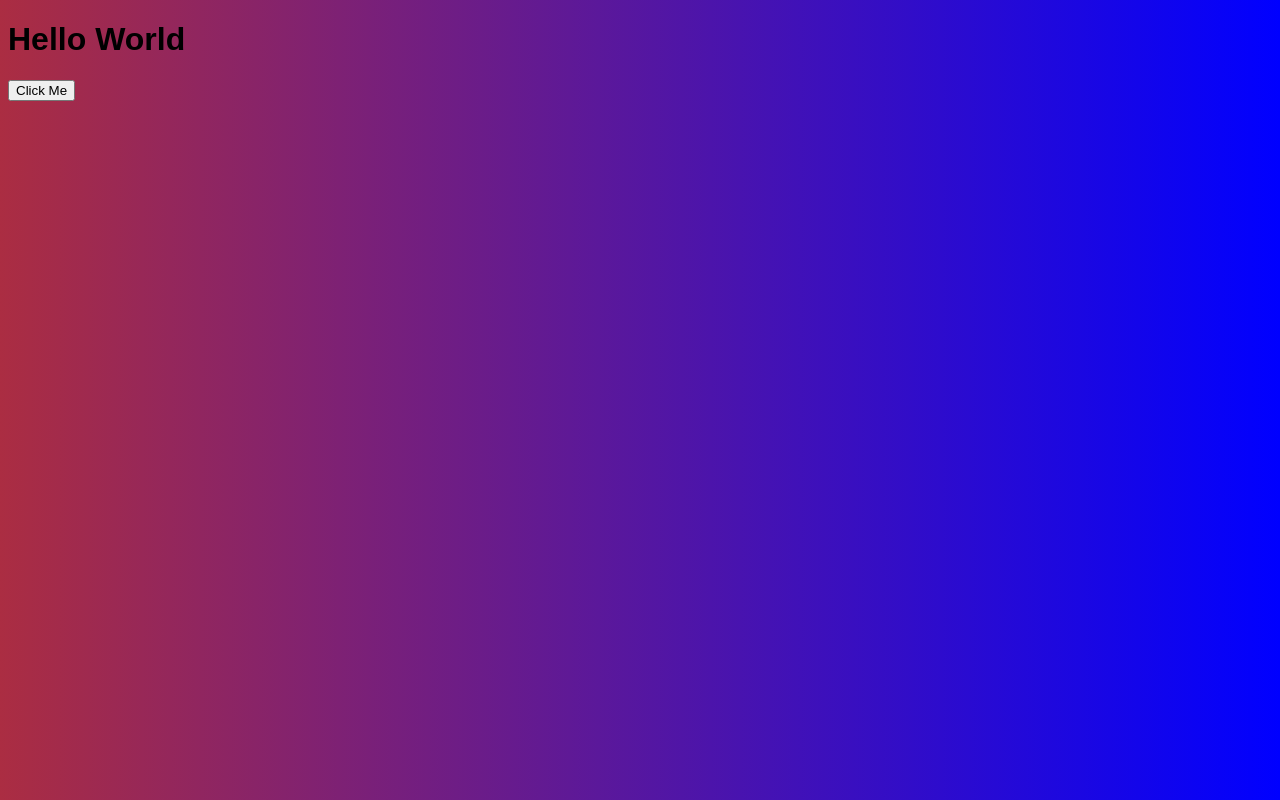
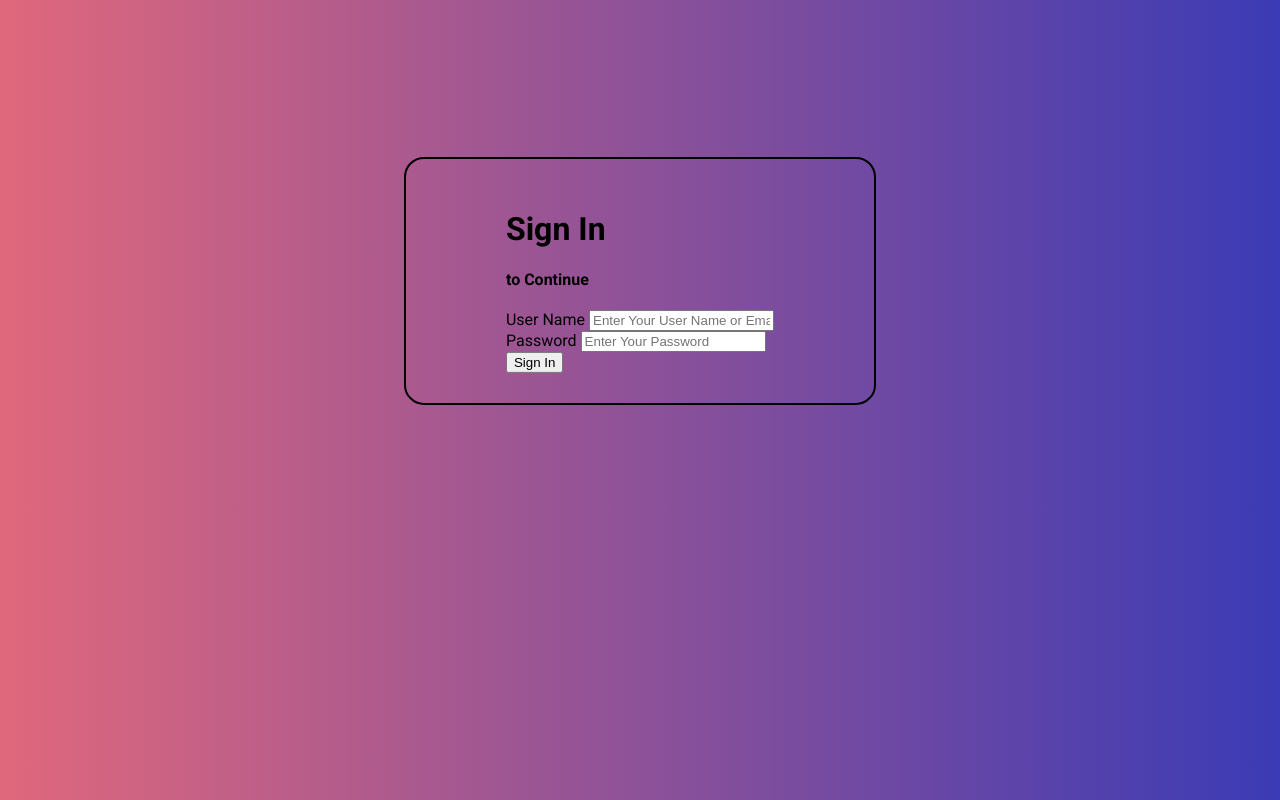
Before and after one commit to deep-thinks-tech/deepexperiments, a website: page LoginPage/login.html in a window 1280 px wide. Drawn offline with Linux system fonts and the light colour scheme.

Commit message:
Updates of 14-10-22

```diff
--- a/LoginPage/css/login.css
+++ b/LoginPage/css/login.css
@@ -1,11 +1,25 @@
 html{
     width: 100%;
-    height: 100%
+    height: 100%;
 }
 
 body{
-    background: linear-gradient(to right, rgb(171, 45, 66), blue);
+    background: linear-gradient(to right, rgb(224, 104, 124), rgb(59, 59, 181));
     background-repeat: no-repeat;
     background-size: cover;
-    font-family:Arial, Helvetica, sans-serif;
+    font-family:Roboto;
 }
+
+.container{
+    height:auto;
+    width:100%;
+   display: flex;
+   justify-content: center;
+}
+#textcontainer{
+    position: relative;
+    transform: translateY(60%);
+    border: solid 2px black;
+    border-radius: 20px;
+    padding:30px 100px;
+}
--- a/LoginPage/login.html
+++ b/LoginPage/login.html
@@ -3,12 +3,24 @@
     <head>
         <title>Simple Login</title>
         <meta name = "viewport" content = "width = device-width initial-scale = 1.0"/>
+        <link href="https://fonts.googleapis.com/css?family=Roboto:100,100italic,300,300italic,regular,italic,500,500italic,700,700italic,900,900italic" rel="stylesheet" />
         <link rel = "stylesheet" type = "text/css" href = "./css/login.css"/>
     </head>
     <body>
-        <div id = "main">
-            <h1>Hello World</h1>
-            <button id = "btn" onclick="clickHandle()">Click Me</button>
+        <div class = "container">
+            <!-- textcontainer div is required to allow container div to center align without messing the content below -->
+            <div id = "textcontainer">
+                <h1>Sign In</h1>
+                <h4>to Continue</h4>
+                <div id = "signinbox">
+                    <label for = "un">User Name</label>
+                    <input type = "text" id = "un" name = "username" placeholder = "Enter Your User Name or Email">
+                    <br>
+                    <label for = "pw">Password</label>
+                    <input type = "text" id = "pw" name = "password" placeholder = "Enter Your Password">
+                </div>
+                <button id = "btn" onclick="clickHandle()">Sign In</button>
+            </div>
         </div>
         <script src = "./js/login.js"></script>
     </body>
--- a/LoginPage/server.js
+++ b/LoginPage/server.js
@@ -1,6 +1,6 @@
 const http = require('http');
 const fs = require('fs');
-const createserver = require("./createserver.js")
+const createserver = require("./js/createserver.js")
 
 let html;
 let css;
```
Also changed, not shown: LoginPage/js/createserver.js (renamed from LoginPage/createserver.js), 1 other file.
